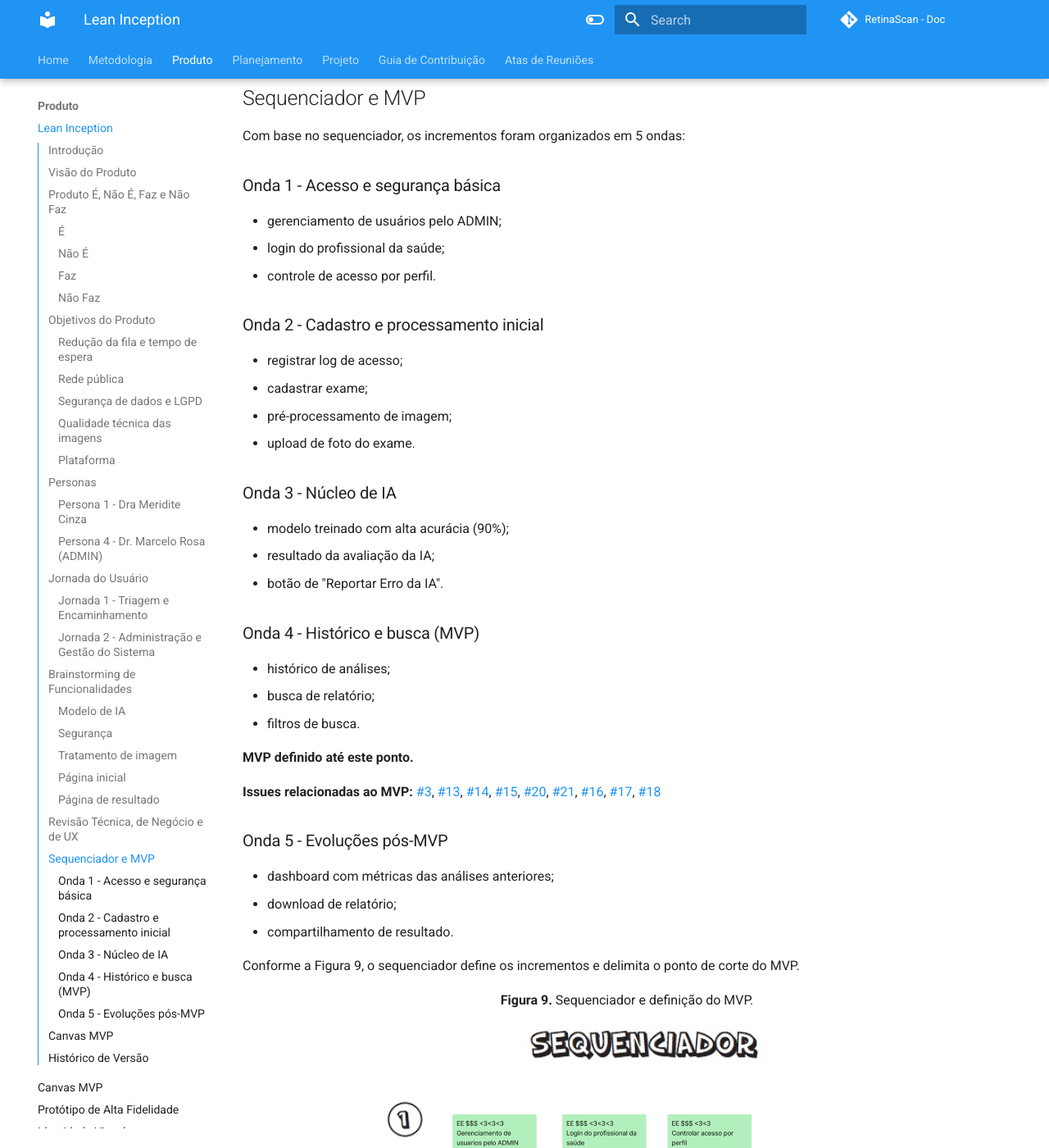
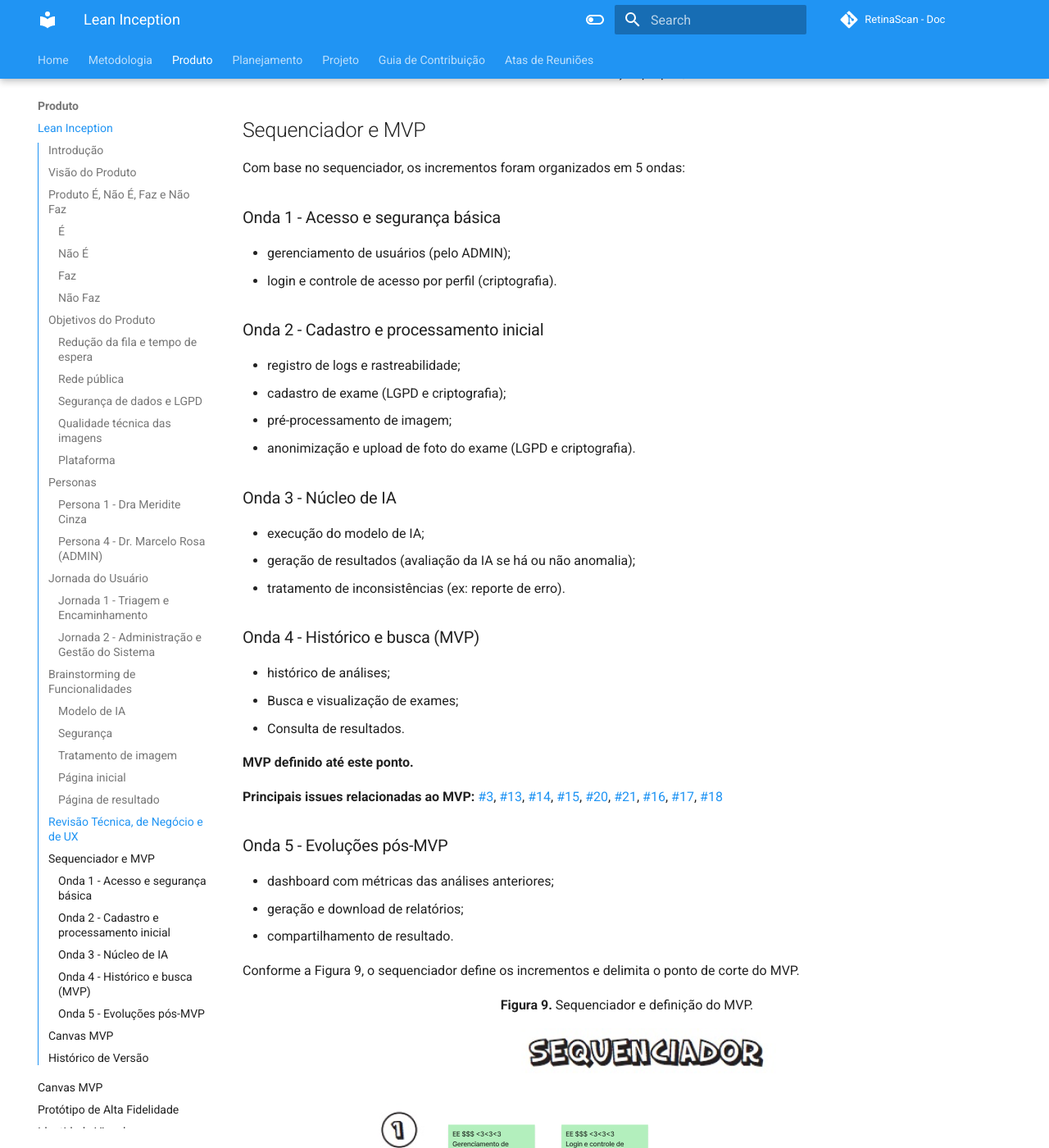
Before and after one commit to fga-eps-mds/2026-1-RetinaScan-Doc, an MkDocs documentation site: the page built from docs/produto/lean-inception.md, in a window 1280 px wide and 1400 px high, scrolled down 12284 px. Shown: the whole window at 82% size. Built offline with MkDocs 1.6.1 and Material for MkDocs 9.7.7, drawn with Linux system fonts in a browser that asks for light colours; comment, search, counter and statistics services are not loaded; some of the changed text lies outside the part shown.

Commit message:
correção do sequenciador da lean inception e do Canvas MVP

```diff
--- a/docs/produto/lean-inception.md
+++ b/docs/produto/lean-inception.md
@@ -250,21 +250,20 @@ A revisão utilizou marcações visuais para priorização, esforço e confianç
 
 Funcionalidades destacadas na revisão:
 
-- gerenciamento de usuários pelo ADMIN;
-- login do profissional da saúde;
-- controlar acesso por perfil;
-- registrar log de acesso;
-- cadastrar exame;
-- upload de foto do exame;
+- gerenciamento de usuários (pelo ADMIN);
+- login e controle de acesso por perfil (criptografia);
+- registro de logse rastreabilidade;
+- cadastro de exame (LGPD e criptografia);
+- anonimização e upload de foto do exame (LGPD e criptografia);
 - pré-processamento de imagem;
-- modelo treinado com alta acurácia;
-- resultado da avaliação da IA;
-- botão "Reportar Erro da IA";
+- execução do modelo de IA;
+- geração de resultados (avaliação da IA se há ou não anomalia);
+- tratamento de inconsistências (ex: reporte de erro);
 - histórico de análises;
-- busca por relatório;
-- filtros de busca;
+- busca e visualização de exames;
+- consulta de resultados;
 - dashboard com métricas das análises anteriores;
-- download do relatório;
+- geração e download do relatório;
 - compartilhamento de resultado.
 
 A priorização resultante da revisão técnica, de negócio e de UX é apresentada na Figura 8.
@@ -281,37 +280,36 @@ Com base no sequenciador, os incrementos foram organizados em 5 ondas:
 
 ### Onda 1 - Acesso e segurança básica
 
-- gerenciamento de usuários pelo ADMIN;
-- login do profissional da saúde;
-- controle de acesso por perfil.
+- gerenciamento de usuários (pelo ADMIN);
+- login e controle de acesso por perfil (criptografia).
 
 ### Onda 2 - Cadastro e processamento inicial
 
-- registrar log de acesso;
-- cadastrar exame;
+- registro de logs e rastreabilidade;
+- cadastro de exame (LGPD e criptografia);
 - pré-processamento de imagem;
-- upload de foto do exame.
+- anonimização e upload de foto do exame (LGPD e criptografia).
 
 ### Onda 3 - Núcleo de IA
 
-- modelo treinado com alta acurácia (90%);
-- resultado da avaliação da IA;
-- botão de "Reportar Erro da IA".
+- execução do modelo de IA;
+- geração de resultados  (avaliação da IA se há ou não anomalia);
+- tratamento de inconsistências (ex: reporte de erro).
 
 ### Onda 4 - Histórico e busca (MVP)
 
 - histórico de análises;
-- busca de relatório;
-- filtros de busca.
+- Busca e visualização de exames;
+- Consulta de resultados.
 
 **MVP definido até este ponto.**
 
-**Issues relacionadas ao MVP:** [#3](https://github.com/fga-eps-mds/2026-1-RetinaScan-Doc/issues/3), [#13](https://github.com/fga-eps-mds/2026-1-RetinaScan-Doc/issues/13), [#14](https://github.com/fga-eps-mds/2026-1-RetinaScan-Doc/issues/14), [#15](https://github.com/fga-eps-mds/2026-1-RetinaScan-Doc/issues/15), [#20](https://github.com/fga-eps-mds/2026-1-RetinaScan-Doc/issues/20), [#21](https://github.com/fga-eps-mds/2026-1-RetinaScan-Doc/issues/21), [#16](https://github.com/fga-eps-mds/2026-1-RetinaScan-Doc/issues/16), [#17](https://github.com/fga-eps-mds/2026-1-RetinaScan-Doc/issues/17), [#18](https://github.com/fga-eps-mds/2026-1-RetinaScan-Doc/issues/18)
+**Principais issues relacionadas ao MVP:** [#3](https://github.com/fga-eps-mds/2026-1-RetinaScan-Doc/issues/3), [#13](https://github.com/fga-eps-mds/2026-1-RetinaScan-Doc/issues/13), [#14](https://github.com/fga-eps-mds/2026-1-RetinaScan-Doc/issues/14), [#15](https://github.com/fga-eps-mds/2026-1-RetinaScan-Doc/issues/15), [#20](https://github.com/fga-eps-mds/2026-1-RetinaScan-Doc/issues/20), [#21](https://github.com/fga-eps-mds/2026-1-RetinaScan-Doc/issues/21), [#16](https://github.com/fga-eps-mds/2026-1-RetinaScan-Doc/issues/16), [#17](https://github.com/fga-eps-mds/2026-1-RetinaScan-Doc/issues/17), [#18](https://github.com/fga-eps-mds/2026-1-RetinaScan-Doc/issues/18)
 
 ### Onda 5 - Evoluções pós-MVP
 
 - dashboard com métricas das análises anteriores;
-- download de relatório;
+- geração e download de relatórios;
 - compartilhamento de resultado.
 
 Conforme a Figura 9, o sequenciador define os incrementos e delimita o ponto de corte do MVP.
--- a/mkdocs.yml
+++ b/mkdocs.yml
@@ -50,7 +50,7 @@ nav:
       - Comunicação Operacional: "metodologia/comunicacao-operacional.md"
   - Produto:
       - Lean Inception: "produto/lean-inception.md"
-      - Canvas MVP: "produto/canvas-mvp.md"
+      - Canvas MVP: "produto/mvp-canvas.md"
       - Protótipo de Alta Fidelidade: "produto/prototipo-de-alta.md"
       - Identidade Visual: "produto/identidade-visual.md"
       - Backlog do Produto: "produto/backlog-do-produto.md"
```
Also changed, not shown: docs/metodologia/metodologia-aplicada.md (+2 -2 lines), docs/produto/backlog-do-produto.md (+1 -1 lines), docs/produto/mvp-canvas.md (+7 -8 lines), docs/assets/imagens/lean-inception/canvas-MVP-2.PNG, docs/assets/imagens/lean-inception/revisao-tecnica-de-negocio-e-ux.PNG, docs/assets/imagens/lean-inception/sequenciador.PNG.
